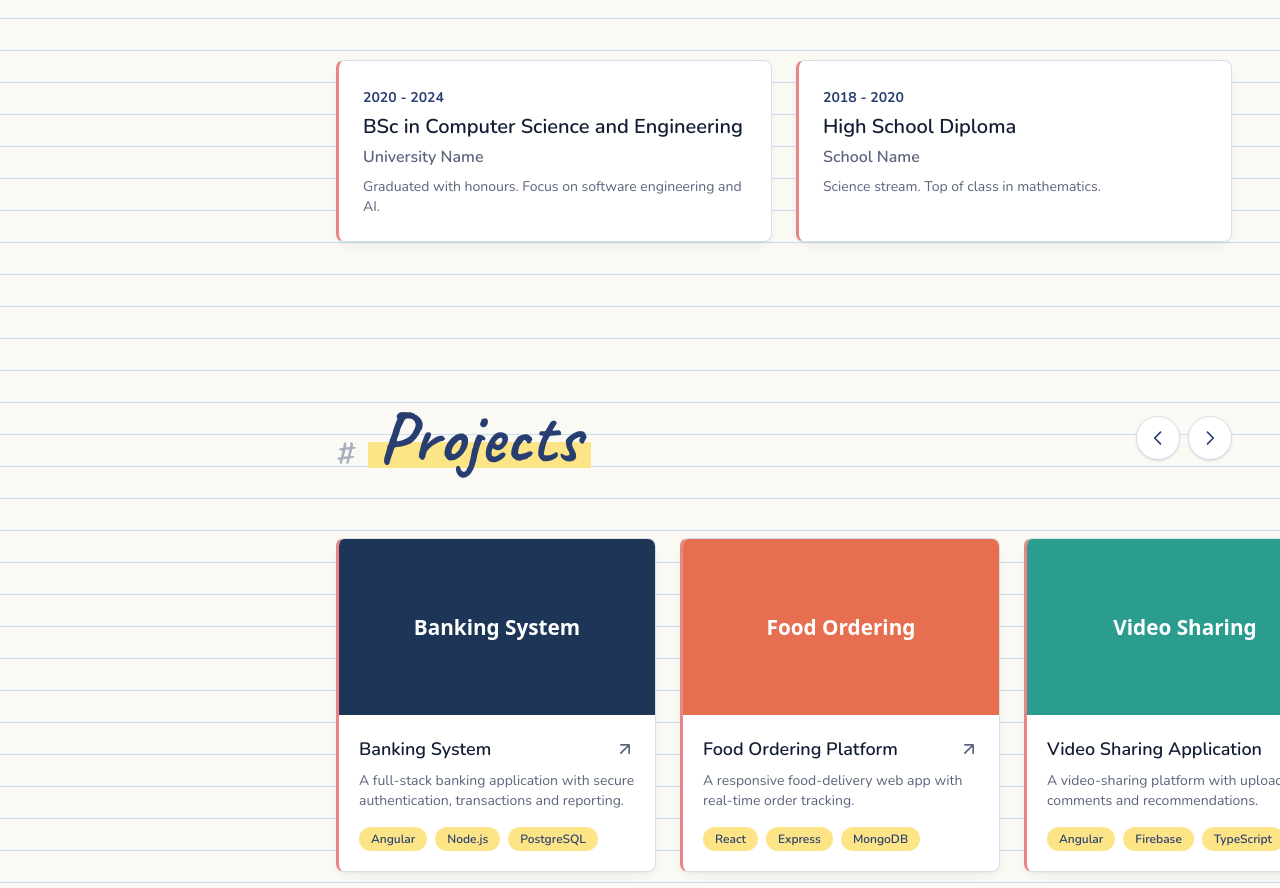
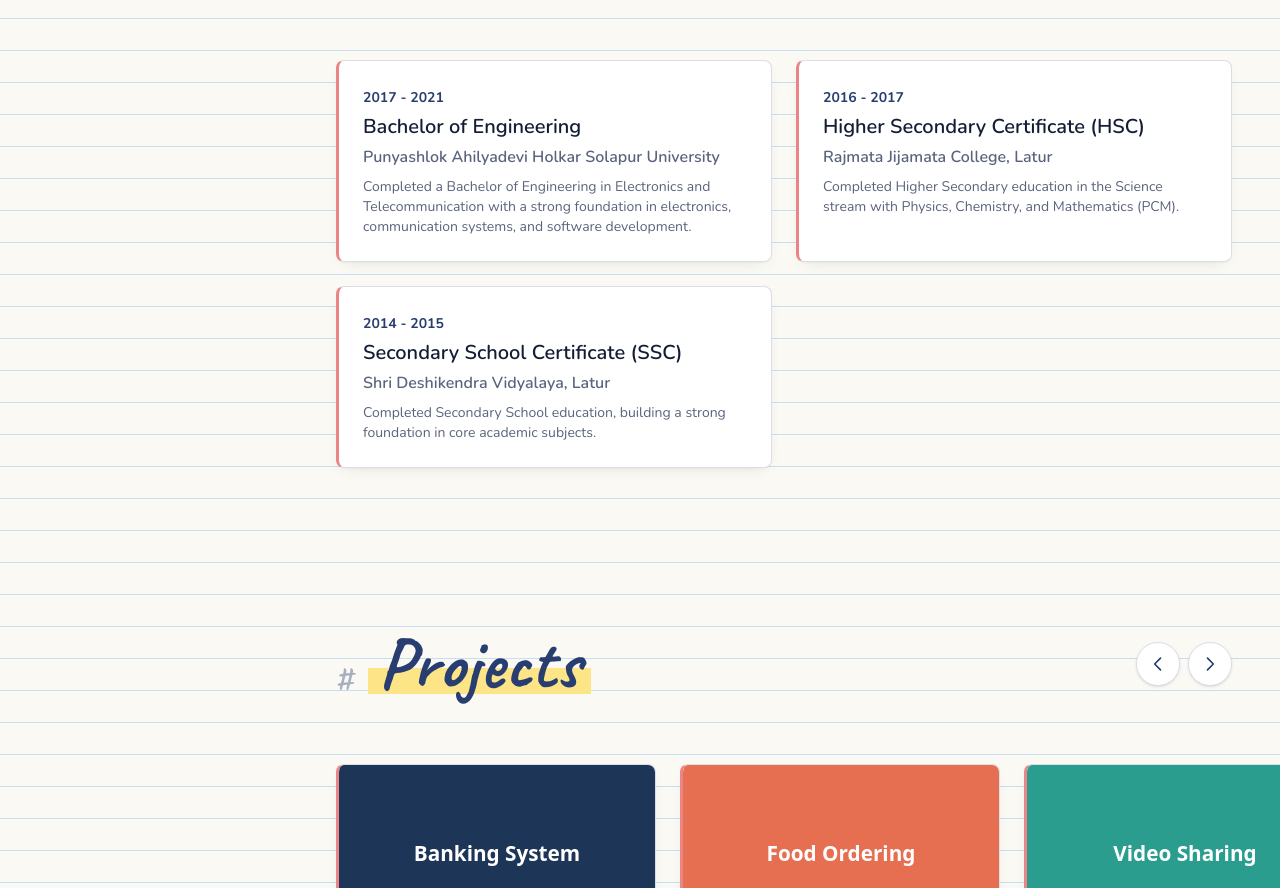
Before and after one commit to kondekarshubham123/Portfolio, an Angular app: page / in a window 1280 px wide. Shown: the part 2381-3269 px from the top of the page. Built offline with nearby package versions, Linux system fonts and the light colour scheme.

Commit message:
Education details added

```diff
--- a/src/app/portfolio-data.ts
+++ b/src/app/portfolio-data.ts
@@ -175,16 +175,22 @@ export const EXPERIENCES: Experience[] = [
 /* ---- Education -------------------------------------------- */
 export const EDUCATION: Education[] = [
   {
-    degree: 'BSc in Computer Science and Engineering',
-    institution: 'University Name',
-    period: '2020 - 2024',
-    detail: 'Graduated with honours. Focus on software engineering and AI.',
+    degree: 'Bachelor of Engineering',
+    institution: 'Punyashlok Ahilyadevi Holkar Solapur University',
+    period: '2017 - 2021',
+    detail: 'Completed a Bachelor of Engineering in Electronics and Telecommunication with a strong foundation in electronics, communication systems, and software development.',
   },
   {
-    degree: 'High School Diploma',
-    institution: 'School Name',
-    period: '2018 - 2020',
-    detail: 'Science stream. Top of class in mathematics.',
+    degree: 'Higher Secondary Certificate (HSC)',
+    institution: 'Rajmata Jijamata College, Latur',
+    period: '2016 - 2017',
+    detail: 'Completed Higher Secondary education in the Science stream with Physics, Chemistry, and Mathematics (PCM).',
+  },
+  {
+    degree: 'Secondary School Certificate (SSC)',
+    institution: 'Shri Deshikendra Vidyalaya, Latur',
+    period: '2014 - 2015',
+    detail: 'Completed Secondary School education, building a strong foundation in core academic subjects.',
   },
 ];
 
```
